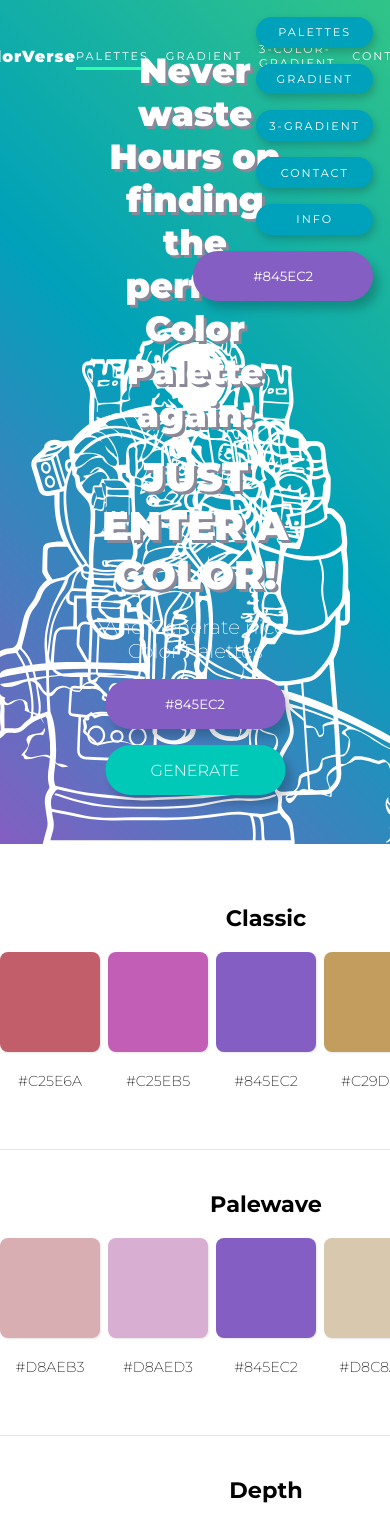
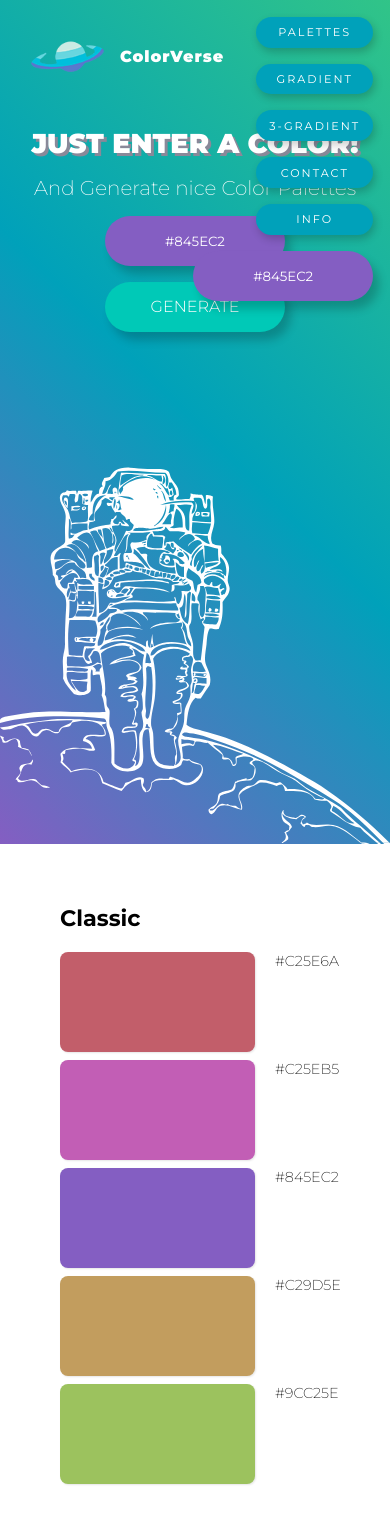
Before and after one commit to harrisonBarnett/colorverse, a Svelte app: page / in a window 390 px wide. Shown: the top 1522 px of the page. Built offline with nearby package versions, Linux system fonts and the light colour scheme.

Commit message:
Sketching mobile responsiveness

```diff
--- a/src/components/Footer.svelte
+++ b/src/components/Footer.svelte
@@ -65,4 +65,14 @@
         50% {transform: translateY(2%)}
         100% {transform: translateY(0)}
     }
+    @media screen and (max-width: 700px) {
+        main {
+            padding-bottom: 600px;
+            flex-direction: column;
+            align-items: center;
+        }
+        #info-container {
+            width: 75%;
+        }
+    }
 </style>
--- a/src/components/Hero.svelte
+++ b/src/components/Hero.svelte
@@ -35,17 +35,20 @@
     .hero-bg-img {
         position: absolute;
         bottom: 0;
-        height: 65vh;
+        height: 65vmin;
+        min-height: 400px;
     }
     #hero-bg-right {
         right: 40px;
     }
     /* MAIN INPUTS styles */
     #input-group {
+        width: 100%;
+        max-width: 800px;
         position: absolute;
         left: 50%;
-        top: 50%;
-        transform: translate(-50%, -50%);
+        top: 15%;
+        transform: translateX(-50%);
         display: flex;
         flex-direction: column;
         align-items: center;
@@ -90,5 +93,15 @@
         box-shadow: none;
         transition: all 500ms ease;
     }
-
+    @media screen and (max-width: 700px) {
+        #title-1 {
+            display: none;
+        }
+        #title-2 {
+            font-size: 7vmin;
+        }
+        #hero-bg-right {
+            display: none;
+        }
+    }
 </style>
--- a/src/components/NavBar.svelte
+++ b/src/components/NavBar.svelte
@@ -116,4 +116,12 @@
     #navbar-twitter-logo {
         height: 1em;
     }
+    @media screen and (max-width: 700px) {
+        nav ul {
+            display: none;
+        }
+        #nav-logo-group {
+            margin-right: auto;
+        }
+    }
 </style>
--- a/src/components/Palettes.svelte
+++ b/src/components/Palettes.svelte
@@ -135,4 +135,24 @@
         border-radius: .5em;
         box-shadow: 1px 1px 2px rgba(0,0,0,.1);
     }
+    @media screen and (max-width: 600px) {
+        .palette-item {
+            margin: 20px auto 20px 60px;
+        }
+        .palette-item p {
+            text-align: left;
+        }
+        .palette-item:after {
+            display: none;
+        }
+        .palette-item-pair {
+            flex-direction: row;
+        }
+        .palette-item-group {
+            flex-direction: column;
+        }
+        .palette-item-hex {
+            width: 50vw;
+        }
+    }
 </style>
```
